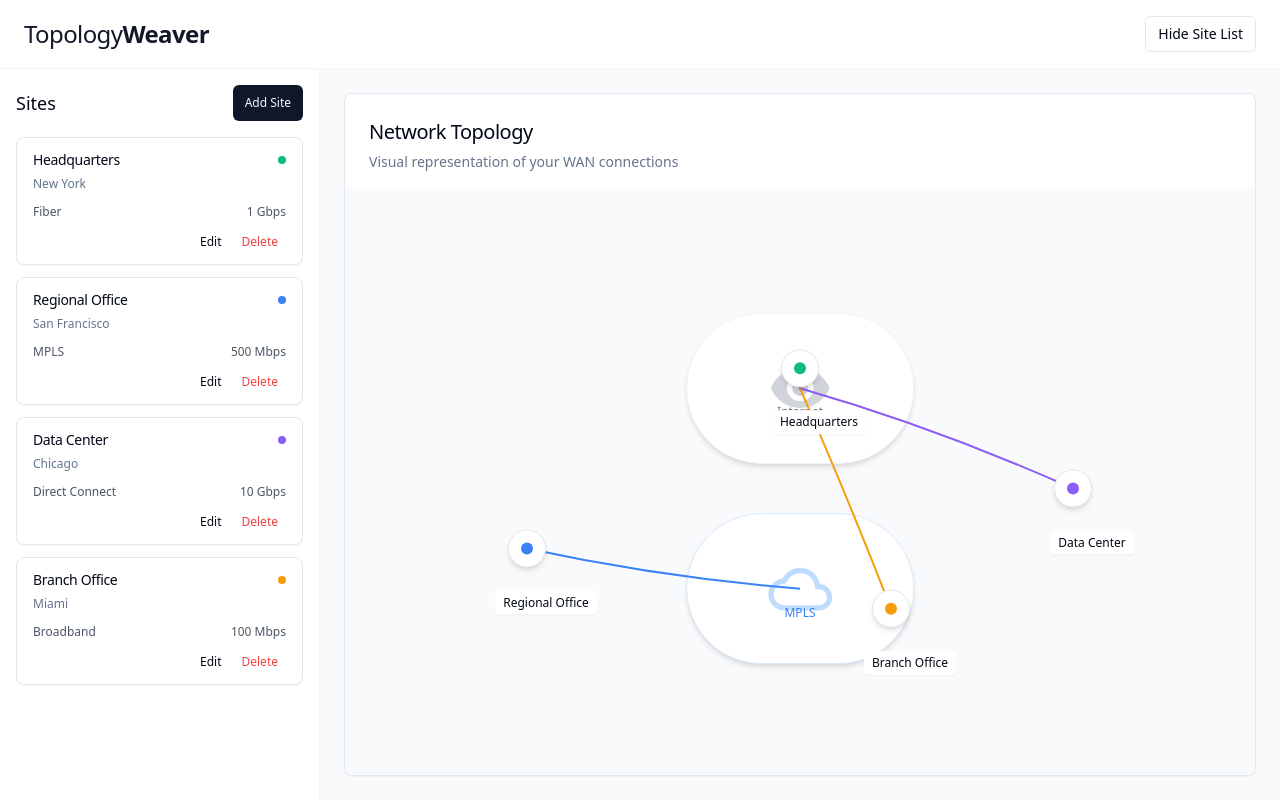
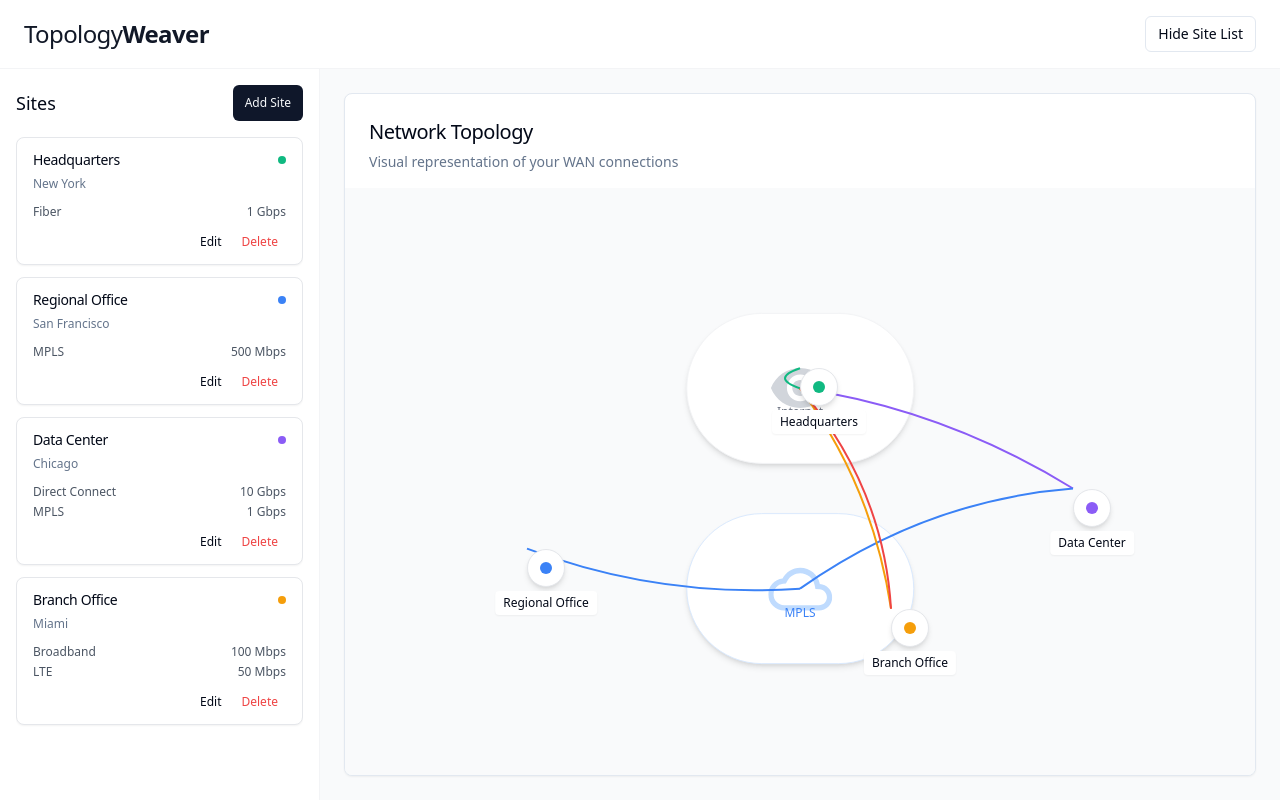
Before and after one commit to mcherring7/topology-weaver, a React (Vite) app: page / in a window 1280 px wide. Built offline with nearby package versions, Linux system fonts and the light colour scheme.

Commit message:
Fix connection lines and add multiple connections
The connection lines in the network topology were not staying attached to the site names. This has been fixed.  The code has also been updated to allow sites to have up to three connections.

```diff
--- a/src/components/NetworkTopology.tsx
+++ b/src/components/NetworkTopology.tsx
@@ -1,7 +1,7 @@
 
 import { useRef, useEffect, useState } from "react";
 import { Site } from "@/types/site";
-import { motion, AnimatePresence, useDragControls } from "framer-motion";
+import { motion, AnimatePresence } from "framer-motion";
 
 interface NetworkTopologyProps {
   sites: Site[];
@@ -48,15 +48,14 @@ const NetworkTopology = ({
         return "#8b5cf6"; // Purple
       case "Broadband":
         return "#f59e0b"; // Yellow
+      case "LTE":
+        return "#ef4444"; // Red
       default:
         return "#6b7280"; // Gray
     }
   };
 
-  const mpslSites = sites.filter(site => site.connectionType === "MPLS");
-  const nonMplsSites = sites.filter(site => site.connectionType !== "MPLS");
-
-  const handleDragEnd = (siteId: string, info: any) => {
+  const handleDragEnd = (event: any, info: any, siteId: string) => {
     if (canvasRef.current) {
       const canvasRect = canvasRef.current.getBoundingClientRect();
       const newX = info.point.x - canvasRect.left;
@@ -102,8 +101,7 @@ const NetworkTopology = ({
         </motion.div>
       </div>
 
-      {/* MPLS Cloud (only shown if there are MPLS sites) */}
-      {mpslSites.length > 0 && (
+      {/* MPLS Cloud */}
       <div
         className="absolute bottom-1/3 left-1/2 transform -translate-x-1/2 translate-y-1/2"
         style={{
@@ -129,57 +127,47 @@ const NetworkTopology = ({
           <span className="absolute text-xs font-light text-blue-500 mt-12">MPLS</span>
         </motion.div>
       </div>
-      )}
 
-      {/* Connections to Internet Cloud */}
+      {/* Connection Lines */}
       <svg className="absolute inset-0 w-full h-full pointer-events-none">
-        {nonMplsSites.map((site) => {
+        {sites.map((site) => {
           const startX = site.coordinates.x * dimensions.width;
           const startY = site.coordinates.y * dimensions.height;
+
+          return site.connections.map((connection, idx) => {
+            // Determine connection target (Internet or MPLS)
+            const isMPLS = connection.type === "MPLS";
             const endX = dimensions.width / 2;
-          const endY = dimensions.height / 3;
+            const endY = isMPLS ? dimensions.height * (2/3) : dimensions.height / 3;
+
+            // Slight offset for multiple connections
+            const offsetAngle = (idx - (site.connections.length - 1) / 2) * 0.15;
+            const controlPointOffset = 30 + (idx * 10);
+
+            // Calculate control point with offset
+            const midX = (startX + endX) / 2;
+            const midY = (startY + endY) / 2;
+            const dx = endX - startX;
+            const dy = endY - startY;
+            const normalAngle = Math.atan2(dy, dx) + Math.PI/2;
+            const controlX = midX + Math.cos(normalAngle + offsetAngle) * controlPointOffset;
+            const controlY = midY + Math.sin(normalAngle + offsetAngle) * controlPointOffset;
 
             return (
-            <motion.g key={`connection-${site.id}`} initial={{ opacity: 0 }} animate={{ opacity: 1 }} transition={{ duration: 0.6 }}>
               <motion.path
+                key={`${site.id}-connection-${idx}`}
                 initial={{ pathLength: 0 }}
                 animate={{ pathLength: 1 }}
                 transition={{ duration: 1, delay: 0.2 }}
-                d={`M ${startX} ${startY} Q ${(startX + endX) / 2} ${(startY + endY) / 2 + (Math.random() * 30 - 15)}, ${endX} ${endY}`}
+                d={`M ${startX} ${startY} Q ${controlX} ${controlY}, ${endX} ${endY}`}
                 fill="none"
-                stroke={getConnectionColor(site.connectionType)}
+                stroke={getConnectionColor(connection.type)}
                 strokeWidth={selectedSite?.id === site.id || hoveredSite === site.id ? 3 : 2}
-                strokeDasharray={undefined}
+                strokeDasharray={isMPLS ? "5,5" : undefined}
                 strokeOpacity={selectedSite && selectedSite.id !== site.id ? 0.3 : 1}
               />
-            </motion.g>
             );
-        })}
-      </svg>
-
-      {/* Connections to MPLS Cloud */}
-      <svg className="absolute inset-0 w-full h-full pointer-events-none">
-        {mpslSites.map((site) => {
-          const startX = site.coordinates.x * dimensions.width;
-          const startY = site.coordinates.y * dimensions.height;
-          const endX = dimensions.width / 2;
-          const endY = dimensions.height * (2/3);
-
-          return (
-            <motion.g key={`connection-mpls-${site.id}`} initial={{ opacity: 0 }} animate={{ opacity: 1 }} transition={{ duration: 0.6 }}>
-              <motion.path
-                initial={{ pathLength: 0 }}
-                animate={{ pathLength: 1 }}
-                transition={{ duration: 1, delay: 0.2 }}
-                d={`M ${startX} ${startY} Q ${(startX + endX) / 2} ${(startY + endY) / 2 + (Math.random() * 30 - 15)}, ${endX} ${endY}`}
-                fill="none"
-                stroke={getConnectionColor("MPLS")}
-                strokeWidth={selectedSite?.id === site.id || hoveredSite === site.id ? 3 : 2}
-                strokeDasharray="5,5"
-                strokeOpacity={selectedSite && selectedSite.id !== site.id ? 0.3 : 1}
-              />
-            </motion.g>
-          );
+          });
         })}
       </svg>
 
@@ -200,29 +188,32 @@ const NetworkTopology = ({
             }}
             drag
             dragMomentum={false}
-            onDragEnd={(_, info) => handleDragEnd(site.id, info)}
+            onDragEnd={(event, info) => handleDragEnd(event, info, site.id)}
             whileDrag={{ scale: 1.1 }}
             transition={{ type: "spring", damping: 20 }}
             className="absolute cursor-pointer"
             style={{
-              x: posX,
-              y: posY,
-              touchAction: "none"
+              left: posX,
+              top: posY,
+              touchAction: "none",
+              transform: "translate(-50%, -50%)"
             }}
             onClick={() => onSelectSite(isSelected ? null : site)}
             onMouseEnter={() => setHoveredSite(site.id)}
             onMouseLeave={() => setHoveredSite(null)}
           >
             <div
-              className={`rounded-full p-3 shadow-md transition-colors border transform -translate-x-1/2 -translate-y-1/2 ${
+              className={`rounded-full p-3 shadow-md transition-colors border ${
                 isSelected ? "border-gray-400" : "border-gray-200"
               }`}
               style={{ backgroundColor: "white" }}
             >
+              {site.connections.length > 0 && (
                 <div
                   className="w-3 h-3 rounded-full"
-                style={{ backgroundColor: getConnectionColor(site.connectionType) }}
+                  style={{ backgroundColor: getConnectionColor(site.connections[0].type) }}
                 />
+              )}
             </div>
             <div className="absolute top-full left-1/2 transform -translate-x-1/2 mt-1 whitespace-nowrap">
               <div className="bg-white px-2 py-1 rounded text-xs shadow-sm">
@@ -237,14 +228,15 @@ const NetworkTopology = ({
                     className="bg-white mt-1 px-2 py-1 rounded text-xs shadow-sm"
                   >
                     <div>{site.location}</div>
-                    <div className="flex items-center gap-1">
+                    {site.connections.map((connection, idx) => (
+                      <div key={idx} className="flex items-center gap-1">
                         <span
                           className="w-2 h-2 rounded-full"
-                        style={{ backgroundColor: getConnectionColor(site.connectionType) }}
+                          style={{ backgroundColor: getConnectionColor(connection.type) }}
                         />
-                      <span>{site.connectionType}</span>
+                        <span>{connection.type}: {connection.bandwidth}</span>
                       </div>
-                    <div>{site.bandwidth}</div>
+                    ))}
                   </motion.div>
                 )}
               </AnimatePresence>
--- a/src/components/SiteList.tsx
+++ b/src/components/SiteList.tsx
@@ -1,6 +1,6 @@
 
 import { useState } from "react";
-import { Site } from "@/types/site";
+import { Site, Connection } from "@/types/site";
 import { Button } from "@/components/ui/button";
 import {
   Card,
@@ -38,9 +38,10 @@ import {
 } from "@/components/ui/select";
 import { toast } from "sonner";
 import { zodResolver } from "@hookform/resolvers/zod";
-import { useForm } from "react-hook-form";
+import { useForm, useFieldArray } from "react-hook-form";
 import * as z from "zod";
 import { AnimatePresence, motion } from "framer-motion";
+import { PlusCircle, X } from "lucide-react";
 
 interface SiteListProps {
   sites: Site[];
@@ -52,13 +53,19 @@ interface SiteListProps {
 }
 
 const connectionTypes = ["Fiber", "MPLS", "Direct Connect", "Broadband", "LTE"];
-const bandwidthOptions = ["10 Mbps", "100 Mbps", "500 Mbps", "1 Gbps", "10 Gbps"];
+const bandwidthOptions = ["10 Mbps", "50 Mbps", "100 Mbps", "500 Mbps", "1 Gbps", "10 Gbps"];
+
+const connectionSchema = z.object({
+  type: z.string().min(1, "Connection type is required"),
+  bandwidth: z.string().min(1, "Bandwidth is required"),
+});
 
 const siteFormSchema = z.object({
   name: z.string().min(1, "Name is required"),
   location: z.string().min(1, "Location is required"),
-  connectionType: z.string().min(1, "Connection type is required"),
-  bandwidth: z.string().min(1, "Bandwidth is required"),
+  connections: z.array(connectionSchema)
+    .min(1, "At least one connection is required")
+    .max(3, "Maximum 3 connections allowed"),
 });
 
 type SiteFormValues = z.infer<typeof siteFormSchema>;
@@ -80,9 +87,15 @@ const SiteList = ({
     defaultValues: {
       name: "",
       location: "",
-      connectionType: "Fiber",
-      bandwidth: "100 Mbps",
+      connections: [
+        { type: "Fiber", bandwidth: "100 Mbps" }
+      ],
     },
+  });
+
+  const addConnectionsField = useFieldArray({
+    control: addForm.control,
+    name: "connections",
   });
 
   const editForm = useForm<SiteFormValues>({
@@ -90,9 +103,15 @@ const SiteList = ({
     defaultValues: {
       name: "",
       location: "",
-      connectionType: "Fiber",
-      bandwidth: "100 Mbps",
+      connections: [
+        { type: "Fiber", bandwidth: "100 Mbps" }
+      ],
     },
+  });
+
+  const editConnectionsField = useFieldArray({
+    control: editForm.control,
+    name: "connections",
   });
 
   const handleAddSubmit = (values: SiteFormValues) => {
@@ -103,7 +122,13 @@ const SiteList = ({
     });
     toast.success("Site added successfully");
     setIsAddDialogOpen(false);
-    addForm.reset();
+    addForm.reset({
+      name: "",
+      location: "",
+      connections: [
+        { type: "Fiber", bandwidth: "100 Mbps" }
+      ],
+    });
   };
 
   const handleEditSubmit = (values: SiteFormValues) => {
@@ -123,8 +148,7 @@ const SiteList = ({
     editForm.reset({
       name: site.name,
       location: site.location,
-      connectionType: site.connectionType,
-      bandwidth: site.bandwidth,
+      connections: site.connections,
     });
     setIsEditDialogOpen(true);
   };
@@ -133,6 +157,22 @@ const SiteList = ({
     if (window.confirm(`Are you sure you want to delete "${name}"?`)) {
       onRemoveSite(id);
       toast.success("Site removed successfully");
+    }
+  };
+
+  const addConnection = (fieldArray: any) => {
+    if (fieldArray.fields.length < 3) {
+      fieldArray.append({ type: "Fiber", bandwidth: "100 Mbps" });
+    } else {
+      toast.error("Maximum 3 connections allowed");
+    }
+  };
+
+  const removeConnection = (fieldArray: any, index: number) => {
+    if (fieldArray.fields.length > 1) {
+      fieldArray.remove(index);
+    } else {
+      toast.error("At least one connection is required");
     }
   };
 
@@ -181,12 +221,30 @@ const SiteList = ({
                     </FormItem>
                   )}
                 />
+
+                <div>
+                  <div className="flex justify-between items-center mb-2">
+                    <FormLabel>Connections ({addConnectionsField.fields.length}/3)</FormLabel>
+                    <Button
+                      type="button"
+                      variant="outline"
+                      size="sm"
+                      onClick={() => addConnection(addConnectionsField)}
+                      disabled={addConnectionsField.fields.length >= 3}
+                    >
+                      <PlusCircle className="h-4 w-4 mr-1" />
+                      Add
+                    </Button>
+                  </div>
+
+                  {addConnectionsField.fields.map((field, index) => (
+                    <div key={field.id} className="flex items-end gap-2 mb-3 p-2 border rounded-md">
                       <FormField
                         control={addForm.control}
-                  name="connectionType"
+                        name={`connections.${index}.type`}
                         render={({ field }) => (
-                    <FormItem>
-                      <FormLabel>Connection Type</FormLabel>
+                          <FormItem className="flex-1">
+                            <FormLabel className="text-xs">Type</FormLabel>
                             <Select
                               onValueChange={field.onChange}
                               defaultValue={field.value}
@@ -210,10 +268,10 @@ const SiteList = ({
                       />
                       <FormField
                         control={addForm.control}
-                  name="bandwidth"
+                        name={`connections.${index}.bandwidth`}
                         render={({ field }) => (
-                    <FormItem>
-                      <FormLabel>Bandwidth</FormLabel>
+                          <FormItem className="flex-1">
+                            <FormLabel className="text-xs">Bandwidth</FormLabel>
                             <Select
                               onValueChange={field.onChange}
                               defaultValue={field.value}
@@ -235,6 +293,23 @@ const SiteList = ({
                           </FormItem>
                         )}
                       />
+                      <Button
+                        type="button"
+                        variant="ghost"
+                        size="sm"
+                        onClick={() => removeConnection(addConnectionsField, index)}
+                        disabled={addConnectionsField.fields.length <= 1}
+                        className="h-8 w-8 p-0 mt-1"
+                      >
+                        <X className="h-4 w-4" />
+                      </Button>
+                    </div>
+                  ))}
+                  {addForm.formState.errors.connections?.message && (
+                    <p className="text-sm font-medium text-destructive">{addForm.formState.errors.connections.message}</p>
+                  )}
+                </div>
+
                 <DialogFooter>
                   <Button type="submit">Add Site</Button>
                 </DialogFooter>
@@ -263,23 +338,30 @@ const SiteList = ({
                 <CardHeader className="py-3 px-4">
                   <CardTitle className="text-sm font-medium flex items-center justify-between">
                     <span>{site.name}</span>
+                    {site.connections.length > 0 && (
                       <span
                         className="w-2 h-2 rounded-full"
                         style={{
                           backgroundColor:
-                          site.connectionType === "Fiber" ? "#10b981" :
-                          site.connectionType === "MPLS" ? "#3b82f6" :
-                          site.connectionType === "Direct Connect" ? "#8b5cf6" :
-                          site.connectionType === "Broadband" ? "#f59e0b" : "#6b7280"
+                            site.connections[0].type === "Fiber" ? "#10b981" :
+                            site.connections[0].type === "MPLS" ? "#3b82f6" :
+                            site.connections[0].type === "Direct Connect" ? "#8b5cf6" :
+                            site.connections[0].type === "Broadband" ? "#f59e0b" :
+                            site.connections[0].type === "LTE" ? "#ef4444" : "#6b7280"
                         }}
                       />
+                    )}
                   </CardTitle>
                   <CardDescription className="text-xs">{site.location}</CardDescription>
                 </CardHeader>
                 <CardContent className="py-0 px-4 text-xs text-gray-600">
-                  <div className="flex justify-between">
-                    <span>{site.connectionType}</span>
-                    <span>{site.bandwidth}</span>
+                  <div className="flex flex-col gap-1">
+                    {site.connections.map((conn, idx) => (
+                      <div key={idx} className="flex justify-between">
+                        <span>{conn.type}</span>
+                        <span>{conn.bandwidth}</span>
+                      </div>
+                    ))}
                   </div>
                 </CardContent>
                 <CardFooter className="py-2 px-4 flex justify-end gap-1">
@@ -348,19 +430,37 @@ const SiteList = ({
                   </FormItem>
                 )}
               />
+
+              <div>
+                <div className="flex justify-between items-center mb-2">
+                  <FormLabel>Connections ({editConnectionsField.fields.length}/3)</FormLabel>
+                  <Button
+                    type="button"
+                    variant="outline"
+                    size="sm"
+                    onClick={() => addConnection(editConnectionsField)}
+                    disabled={editConnectionsField.fields.length >= 3}
+                  >
+                    <PlusCircle className="h-4 w-4 mr-1" />
+                    Add
+                  </Button>
+                </div>
+
+                {editConnectionsField.fields.map((field, index) => (
+                  <div key={field.id} className="flex items-end gap-2 mb-3 p-2 border rounded-md">
                     <FormField
                       control={editForm.control}
-                name="connectionType"
+                      name={`connections.${index}.type`}
                       render={({ field }) => (
-                  <FormItem>
-                    <FormLabel>Connection Type</FormLabel>
+                        <FormItem className="flex-1">
+                          <FormLabel className="text-xs">Type</FormLabel>
                           <Select
                             onValueChange={field.onChange}
                             defaultValue={field.value}
                           >
                             <FormControl>
                               <SelectTrigger>
-                          <SelectValue />
+                                <SelectValue placeholder="Select connection type" />
                               </SelectTrigger>
                             </FormControl>
                             <SelectContent>
@@ -377,17 +477,17 @@ const SiteList = ({
                     />
                     <FormField
                       control={editForm.control}
-                name="bandwidth"
+                      name={`connections.${index}.bandwidth`}
                       render={({ field }) => (
-                  <FormItem>
-                    <FormLabel>Bandwidth</FormLabel>
+                        <FormItem className="flex-1">
+                          <FormLabel className="text-xs">Bandwidth</FormLabel>
                           <Select
                             onValueChange={field.onChange}
                             defaultValue={field.value}
                           >
                             <FormControl>
                               <SelectTrigger>
-                          <SelectValue />
+                                <SelectValue placeholder="Select bandwidth" />
                               </SelectTrigger>
                             </FormControl>
                             <SelectContent>
@@ -402,6 +502,23 @@ const SiteList = ({
                         </FormItem>
                       )}
                     />
+                    <Button
+                      type="button"
+                      variant="ghost"
+                      size="sm"
+                      onClick={() => removeConnection(editConnectionsField, index)}
+                      disabled={editConnectionsField.fields.length <= 1}
+                      className="h-8 w-8 p-0 mt-1"
+                    >
+                      <X className="h-4 w-4" />
+                    </Button>
+                  </div>
+                ))}
+                {editForm.formState.errors.connections?.message && (
+                  <p className="text-sm font-medium text-destructive">{editForm.formState.errors.connections.message}</p>
+                )}
+              </div>
+
               <DialogFooter>
                 <Button
                   type="button"
--- a/src/pages/Index.tsx
+++ b/src/pages/Index.tsx
@@ -9,10 +9,44 @@ import { AnimatePresence, motion } from "framer-motion";
 
 const Index = () => {
   const [sites, setSites] = useState<Site[]>([
-    { id: "1", name: "Headquarters", location: "New York", connectionType: "Fiber", bandwidth: "1 Gbps", coordinates: { x: 0.5, y: 0.3 } },
-    { id: "2", name: "Regional Office", location: "San Francisco", connectionType: "MPLS", bandwidth: "500 Mbps", coordinates: { x: 0.2, y: 0.6 } },
-    { id: "3", name: "Data Center", location: "Chicago", connectionType: "Direct Connect", bandwidth: "10 Gbps", coordinates: { x: 0.8, y: 0.5 } },
-    { id: "4", name: "Branch Office", location: "Miami", connectionType: "Broadband", bandwidth: "100 Mbps", coordinates: { x: 0.6, y: 0.7 } },
+    {
+      id: "1",
+      name: "Headquarters",
+      location: "New York",
+      connections: [
+        { type: "Fiber", bandwidth: "1 Gbps" }
+      ],
+      coordinates: { x: 0.5, y: 0.3 }
+    },
+    {
+      id: "2",
+      name: "Regional Office",
+      location: "San Francisco",
+      connections: [
+        { type: "MPLS", bandwidth: "500 Mbps" }
+      ],
+      coordinates: { x: 0.2, y: 0.6 }
+    },
+    {
+      id: "3",
+      name: "Data Center",
+      location: "Chicago",
+      connections: [
+        { type: "Direct Connect", bandwidth: "10 Gbps" },
+        { type: "MPLS", bandwidth: "1 Gbps" }
+      ],
+      coordinates: { x: 0.8, y: 0.5 }
+    },
+    {
+      id: "4",
+      name: "Branch Office",
+      location: "Miami",
+      connections: [
+        { type: "Broadband", bandwidth: "100 Mbps" },
+        { type: "LTE", bandwidth: "50 Mbps" }
+      ],
+      coordinates: { x: 0.6, y: 0.7 }
+    },
   ]);
 
   const [selectedSite, setSelectedSite] = useState<Site | null>(null);
```
Also changed, not shown: src/types/site.ts (+6 -2 lines). Lines whose indentation alone changed are shown as unchanged.
